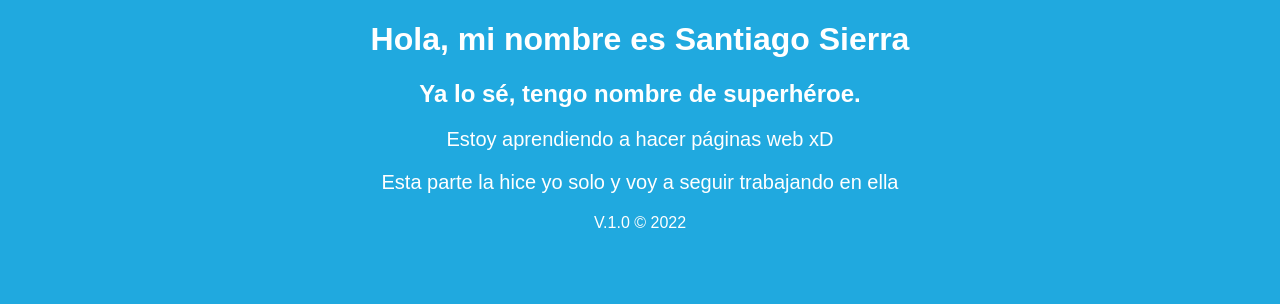
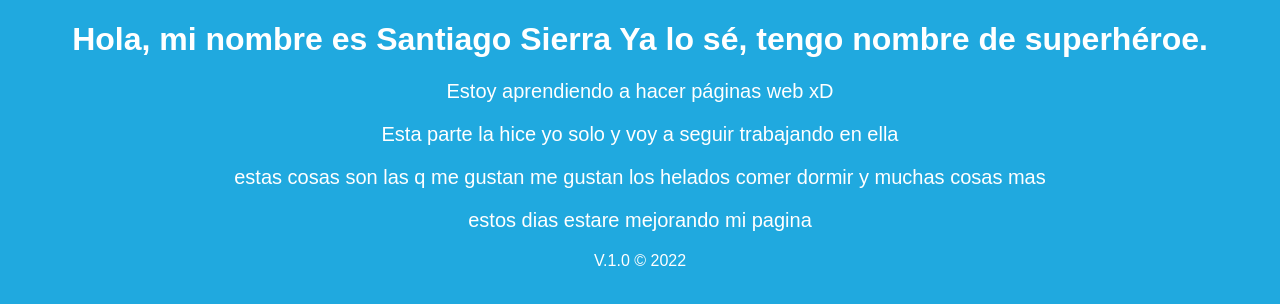
Before and after one commit to santisierrap/santisierrap.github.io, a plain HTML site: page index.html in a window 1280 px wide. Drawn offline with Linux system fonts and the light colour scheme.

Commit message:
se añadio nuevo parrafo

```diff
--- a/index.html
+++ b/index.html
@@ -8,10 +8,12 @@
     <title>Santiago Sierra Piñeres</title>
 </head>
 <body>
-    <h1>Hola, mi nombre es Santiago Sierra</h1>
+    <h1>Hola, mi nombre es <b>Santiago Sierra</b></
     <h2> Ya lo sé, tengo nombre de superhéroe.</h2>
     <p>Estoy aprendiendo a hacer páginas web xD</p>
-    <p>Esta parte la hice yo solo y voy a seguir trabajando en ella</p>
-</body>
+    <P>Esta parte la hice yo solo y voy a seguir trabajando en ella</p>
+    <p>estas cosas son las q me gustan me gustan los helados comer dormir y muchas cosas mas
+        <p>estos dias estare mejorando mi pagina </p>
+    </p>
 <footer>V.1.0 © 2022</footer>
 </html>
```
